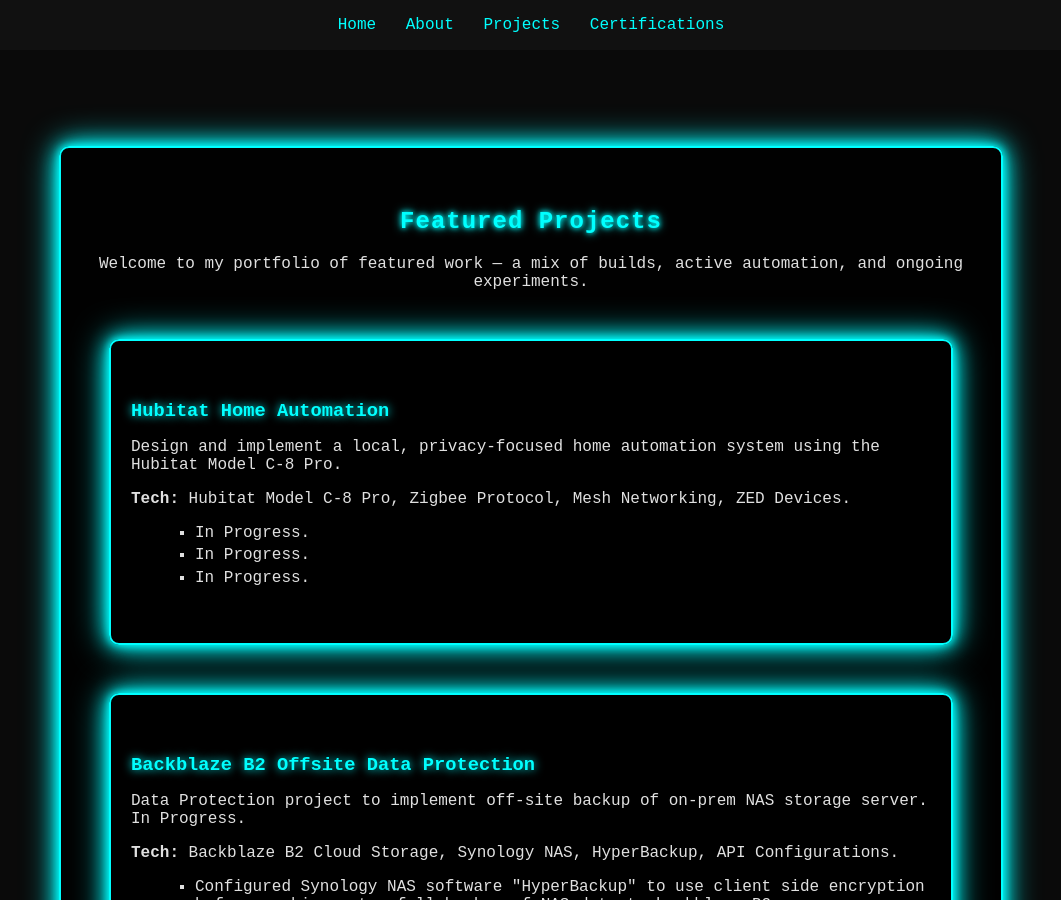
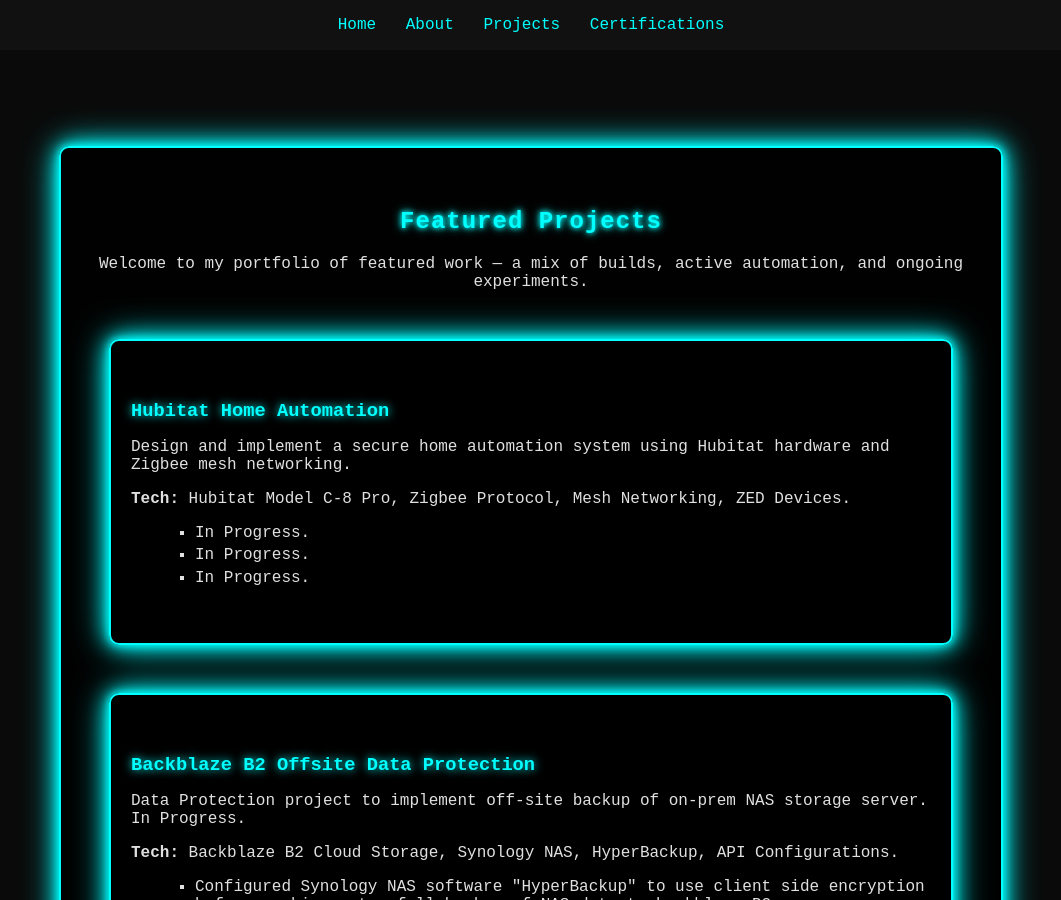
Before and after one commit to pearson-thaddeus-l/pearson-thaddeus-l-jekyll, a Jekyll site: the page built from projects.md, in a window 1280 px wide and 900 px high. Shown: the whole window, without its empty margins (109-1170 px from the left). Built offline with Jekyll 4.4.1, drawn with Linux system fonts in a browser that asks for light colours.

Commit message:
grammar2

```diff
--- a/projects.md
+++ b/projects.md
@@ -13,7 +13,7 @@
 <div class="neon-border project-card">
   <h3>Hubitat Home Automation</h3>
   <p>
-   Design and implement a local, privacy-focused home automation system using the Hubitat Model C-8 Pro.
+   Design and implement a secure home automation system using Hubitat hardware and Zigbee mesh networking.
   </p>
   <p><strong>Tech:</strong> Hubitat Model C-8 Pro, Zigbee Protocol, Mesh Networking, ZED Devices.</p>
   <ul>
```
